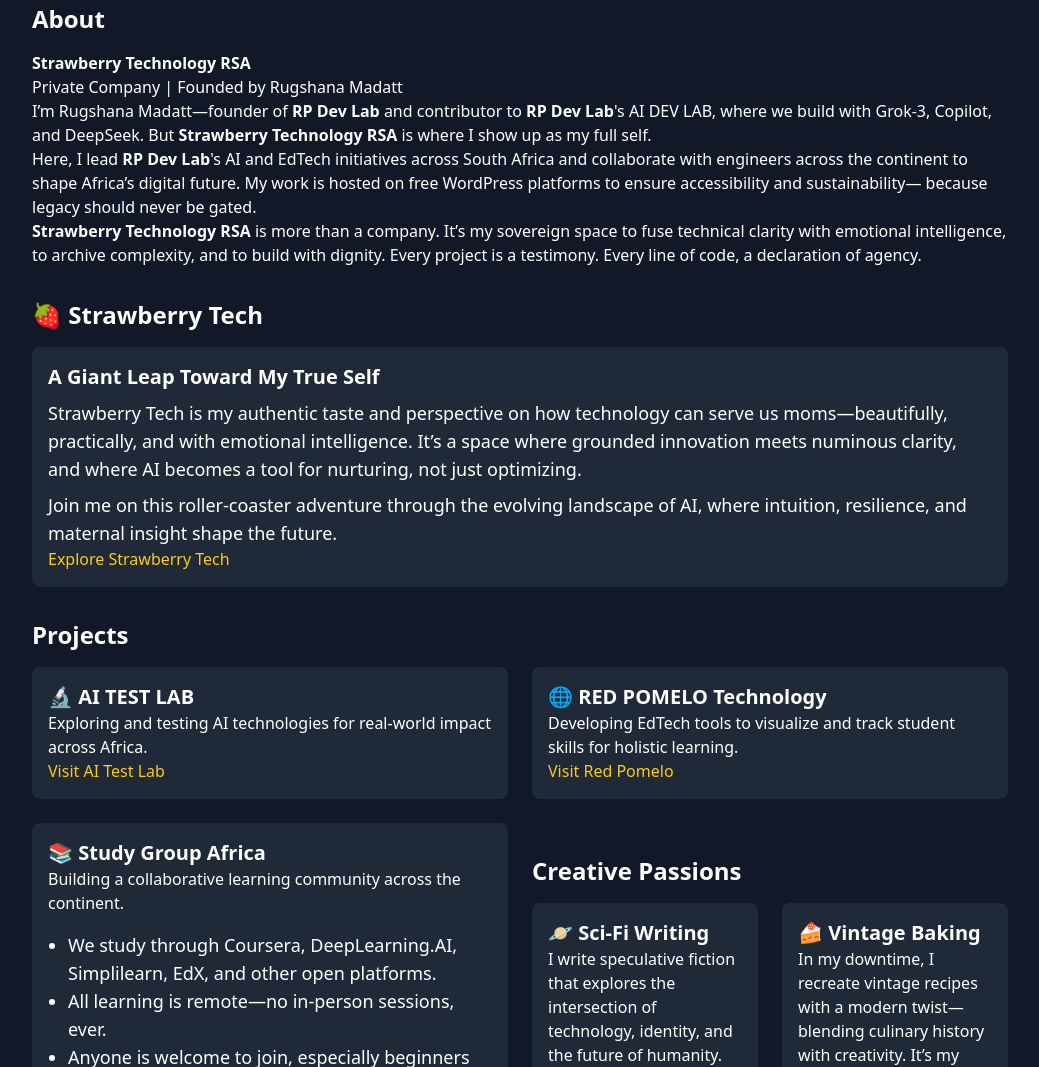
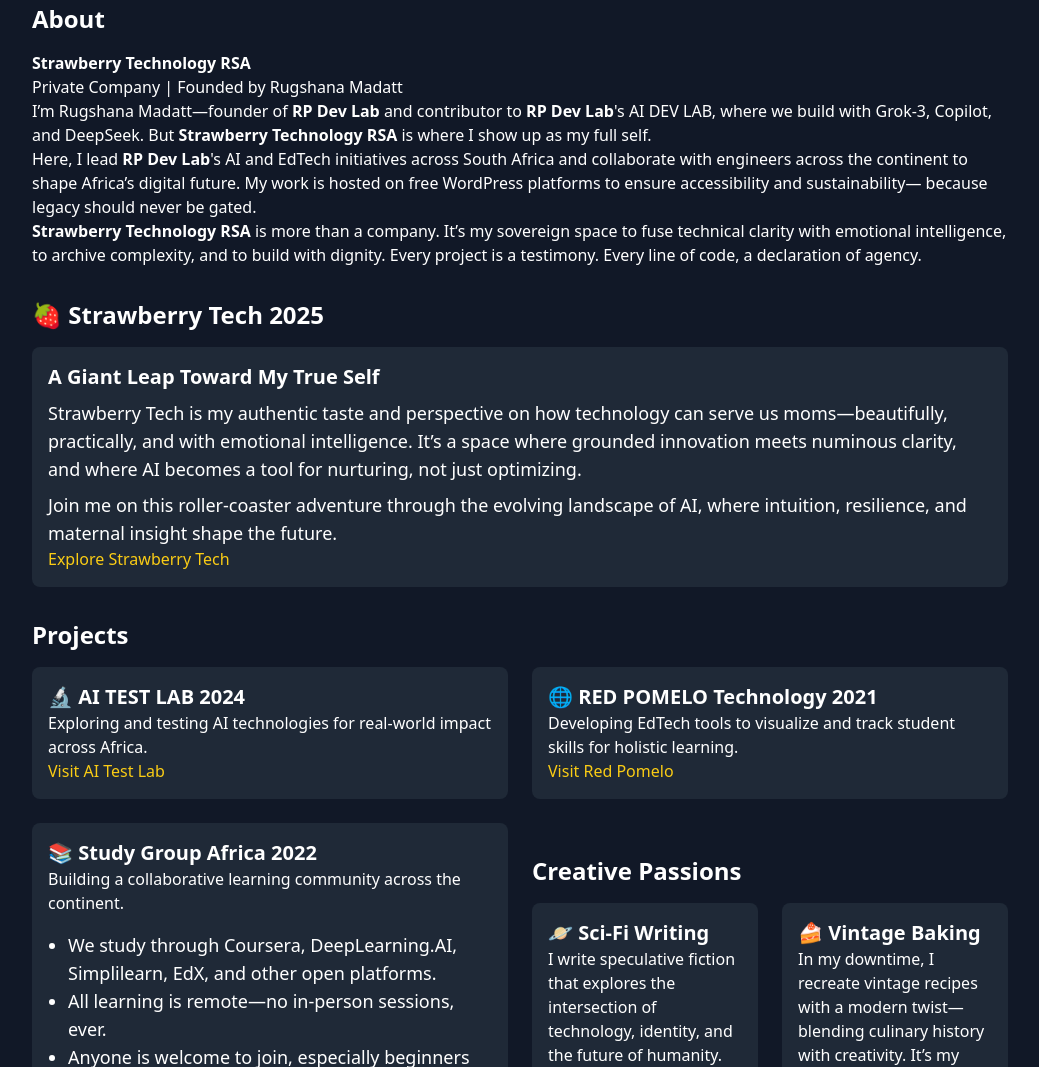
Before and after one commit to strawberryANOVA/strawberryANOVA.github.io, a plain HTML site: page index.html in a window 1280 px wide. Shown: the part 177-1244 px from the top of the page, without its empty margins (120-1159 px from the left). Drawn offline with nearby package versions, Linux system fonts and the light colour scheme.

Commit message:
Update index.html

```diff
--- a/index.html
+++ b/index.html
@@ -40,7 +40,7 @@
 
             <!-- Strawberry Tech Section -->
 <section class="my-8">
-  <h2 class="text-2xl font-semibold mb-4">🍓 Strawberry Tech</h2>
+  <h2 class="text-2xl font-semibold mb-4">🍓 Strawberry Tech 2025</h2>
   <div class="bg-gray-800 p-4 rounded-lg">
     <h3 class="text-xl font-bold">A Giant Leap Toward My True Self</h3>
     <p class="text-lg mt-2">
@@ -58,17 +58,17 @@
       <h2 class="text-2xl font-semibold mb-4">Projects</h2>
       <div class="grid grid-cols-1 md:grid-cols-2 gap-6">
         <div class="bg-gray-800 p-4 rounded-lg">
-          <h3 class="text-xl font-bold">🔬 AI TEST LAB</h3>
+          <h3 class="text-xl font-bold">🔬 AI TEST LAB 2024</h3>
           <p>Exploring and testing AI technologies for real-world impact across Africa.</p>
           <a href="https://aitestlabafrica.wordpress.com/ai-test-lab" class="text-yellow-400 hover:underline">Visit AI Test Lab</a>
         </div>
         <div class="bg-gray-800 p-4 rounded-lg">
-          <h3 class="text-xl font-bold">🌐 RED POMELO Technology</h3>
+          <h3 class="text-xl font-bold">🌐 RED POMELO Technology 2021</h3>
           <p>Developing EdTech tools to visualize and track student skills for holistic learning.</p>
           <a href="https://redpomelotechnology.wordpress.com" class="text-yellow-400 hover:underline">Visit Red Pomelo</a>
         </div>
         <div class="bg-gray-800 p-4 rounded-lg">
-          <h3 class="text-xl font-bold">📚 Study Group Africa</h3>
+          <h3 class="text-xl font-bold">📚 Study Group Africa 2022</h3>
           <p>Building a collaborative learning community across the continent.</p>
           <ul class="list-disc pl-5 text-lg mt-4">
           <li>We study through Coursera, DeepLearning.AI, Simplilearn, EdX, and other open platforms.</li>
```
